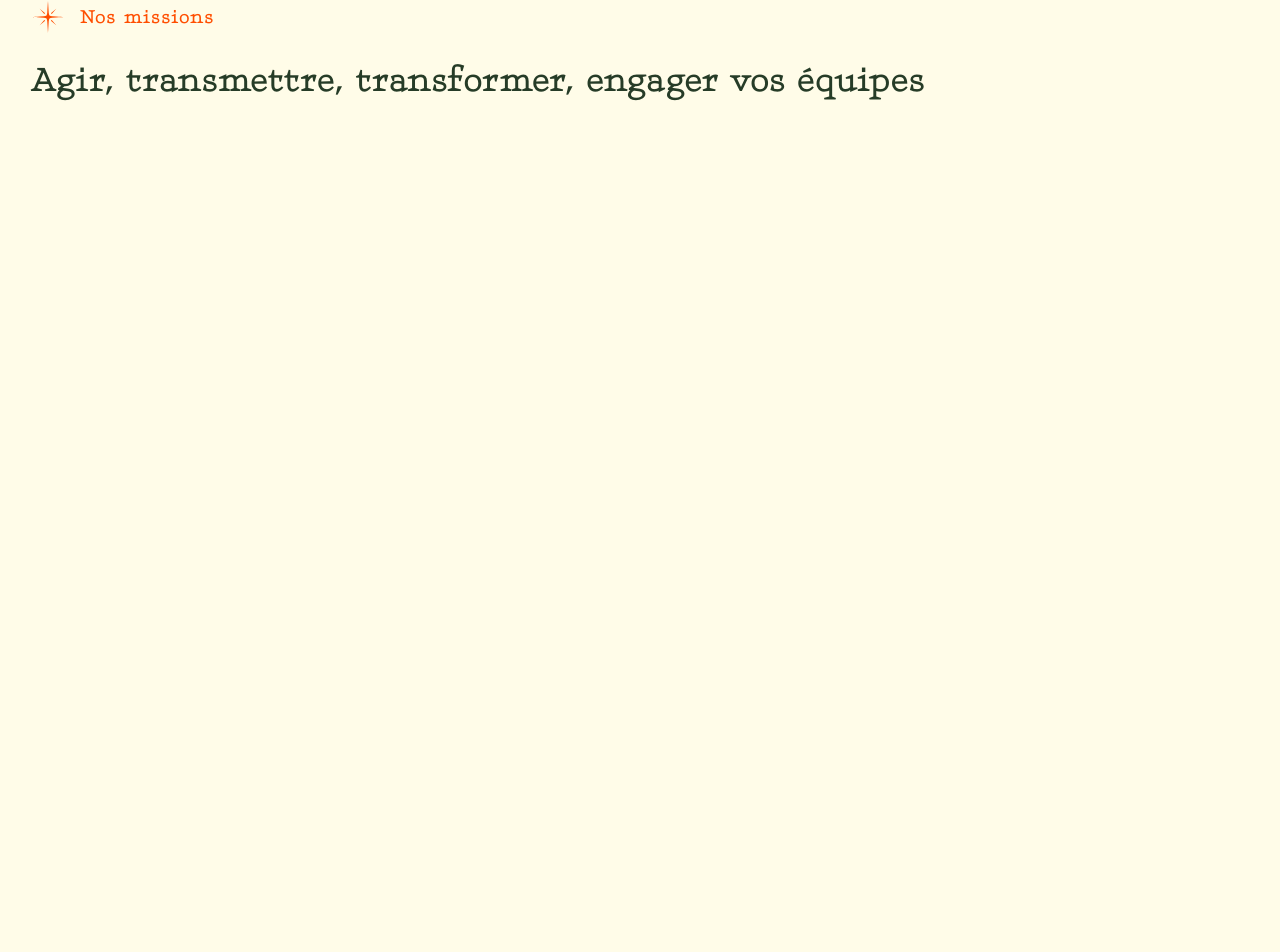
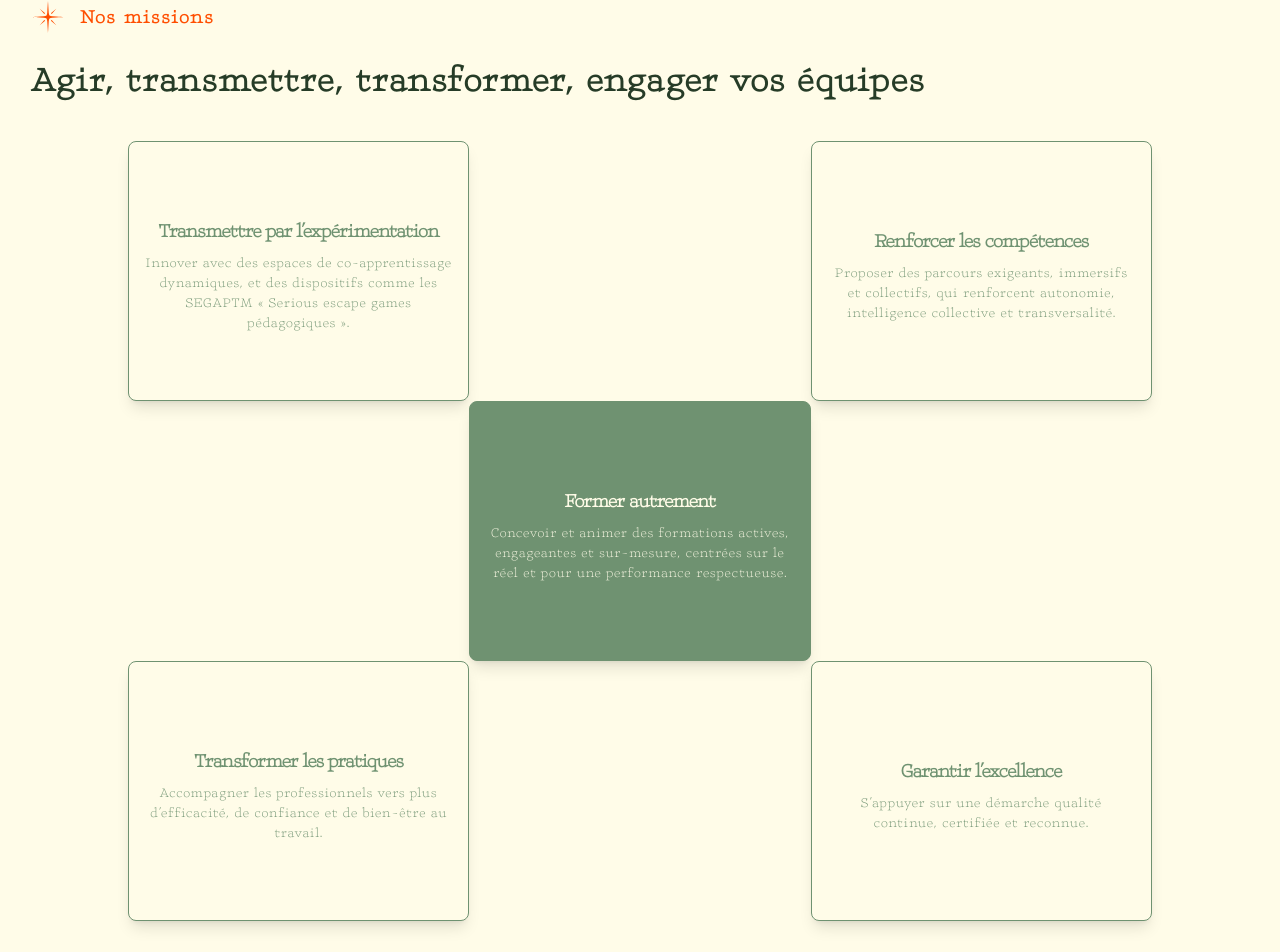
Before and after one commit to Jyok1m/ipseis, a Next.js app: page /secteur-sante in a window 1280 px wide. Shown: the part 1486-2438 px from the top of the page. Before the commit the page ends 1627 px from the top, so only its background shows below. Built offline with nearby package versions, Linux system fonts and the light colour scheme.

Commit message:
Ajout de la section "Nos missions" avec une grille de cartes présentant les objectifs pédagogiques et les approches d'apprentissage.

```diff
--- a/src/app/secteur-sante/page.tsx
+++ b/src/app/secteur-sante/page.tsx
@@ -92,8 +92,60 @@ export default function SecteurSante() {
 			</div>
 
 			{/* Section Missions */}
+
 			<Divider />
 			<TitleSection tag="Nos missions" title="Agir, transmettre, transformer, engager vos équipes" />
+
+			<div className="pb-10 mx-auto max-w-7xl px-6 lg:px-8 tracking-wider">
+				{/* 3x3 grid where five cards sit like a die face (1,1  -  1,3  -  2,2  -  3,1  -  3,3) */}
+				<div className="mx-auto max-w-5xl">
+					<div className="grid grid-cols-1 gap-4 sm:gap-0 sm:grid-cols-3 sm:grid-rows-3">
+						{/* top-left */}
+						<div className="sm:col-start-1 sm:row-start-1">
+							<div className="p-4 bg-support rounded-lg shadow-lg border-[1px] border-maitrise text-maitrise h-full sm:h-[260px] text-center flex flex-col justify-center items-center">
+								<p className="mt-2 text-base sm:text-xl font-bold tracking-tight">Transmettre par l’expérimentation</p>
+								<p className="mt-2 text-sm">
+									Innover avec des espaces de co-apprentissage dynamiques, et des dispositifs comme les SEGAPTM « Serious escape games pédagogiques ».
+								</p>
+							</div>
+						</div>
+						{/* top-right */}
+						<div className="sm:col-start-3 sm:row-start-1">
+							<div className="p-4 bg-support rounded-lg shadow-lg border-[1px] border-maitrise text-maitrise h-full sm:h-[260px] text-center flex flex-col justify-center items-center">
+								<p className="mt-2 text-base sm:text-xl font-bold tracking-tight">Renforcer les compétences</p>
+								<p className="mt-2 text-sm">
+									Proposer des parcours exigeants, immersifs et collectifs, qui renforcent autonomie, intelligence collective et transversalité.
+								</p>
+							</div>
+						</div>
+						{/* center */}
+						<div className="sm:col-start-2 sm:row-start-2">
+							<div className="p-4 bg-maitrise rounded-lg shadow-lg border-[1px] border-maitrise text-support h-full sm:h-[260px] text-center flex flex-col justify-center items-center">
+								<p className="mt-2 text-base sm:text-xl font-bold tracking-tight">Former autrement</p>
+								<p className="mt-2 text-sm">
+									Concevoir et animer des formations actives, engageantes et sur-mesure, centrées sur le réel et pour une performance respectueuse.
+								</p>
+							</div>
+						</div>
+						{/* bottom-left */}
+						<div className="sm:col-start-1 sm:row-start-3">
+							<div className="p-4 bg-support rounded-lg shadow-lg border-[1px] border-maitrise text-maitrise h-full sm:h-[260px] text-center flex flex-col justify-center items-center">
+								<p className="mt-2 text-base sm:text-xl font-bold tracking-tight">Transformer les pratiques</p>
+								<p className="mt-2 text-sm">Accompagner les professionnels vers plus d’efficacité, de confiance et de bien-être au travail.</p>
+							</div>
+						</div>
+						{/* bottom-right */}
+						<div className="sm:col-start-3 sm:row-start-3">
+							<div className="p-4 bg-support rounded-lg shadow-lg border-[1px] border-maitrise text-maitrise h-full sm:h-[260px] text-center flex flex-col justify-center items-center">
+								<p className="mt-2 text-base sm:text-xl font-bold tracking-tight">Garantir l’excellence</p>
+								<p className="mt-2 text-sm">S’appuyer sur une démarche qualité continue, certifiée et reconnue.</p>
+							</div>
+						</div>
+					</div>
+				</div>
+			</div>
+
+			{/* Section */}
 		</div>
 	);
 }
```
